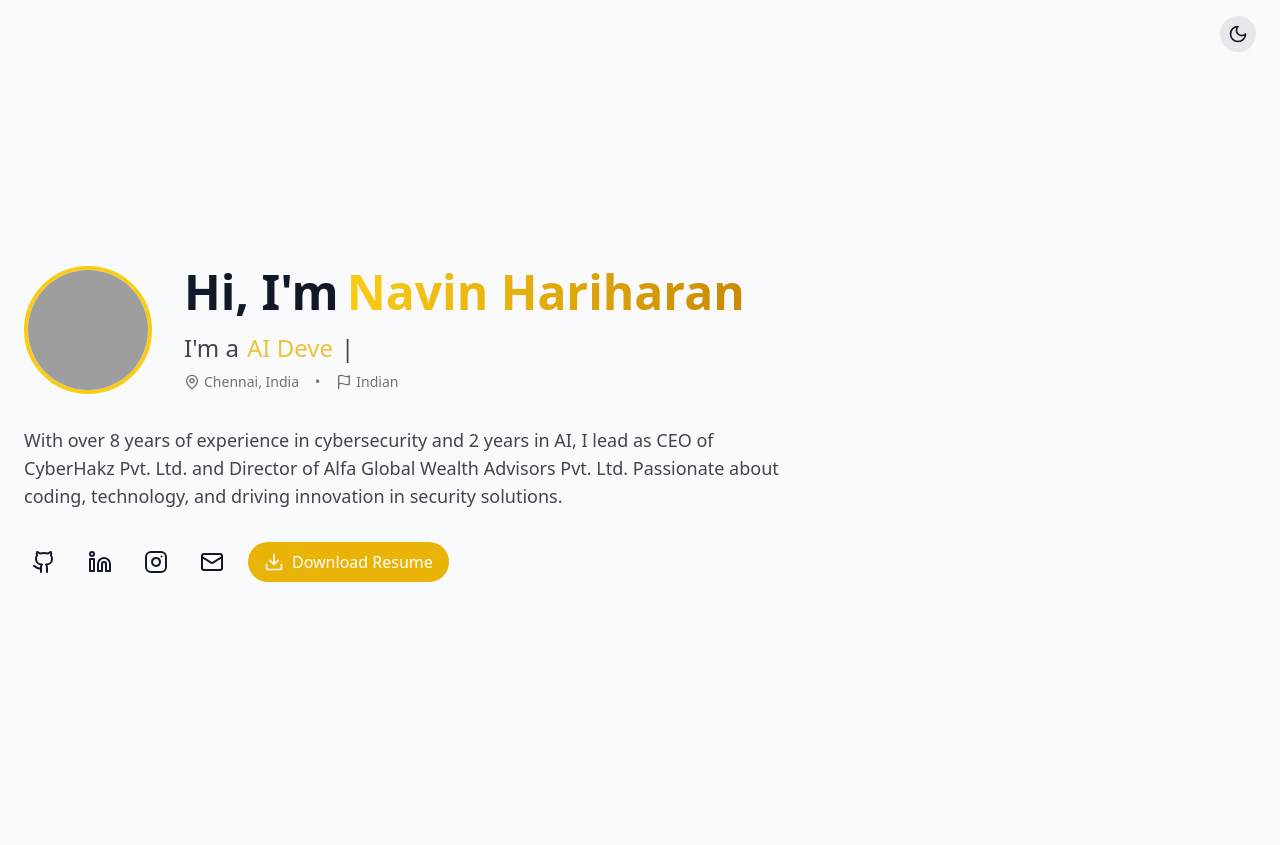
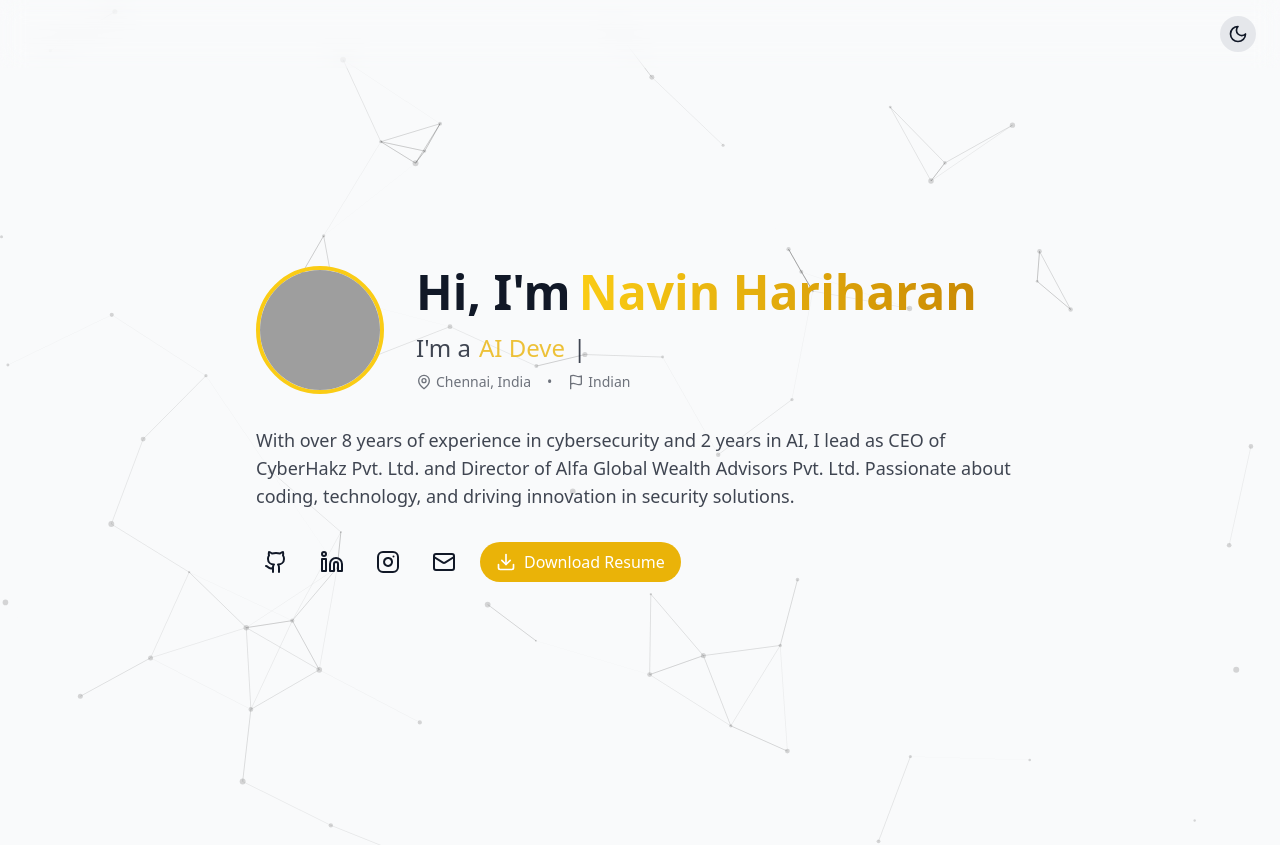
Before and after one commit to navin-hariharan/about-me, a React (Vite) app: page / in a window 1280 px wide. Shown: the top 845 px of the page. Built offline with nearby package versions, Linux system fonts and the light colour scheme; grey boxes are pictures that could not be loaded.

Commit message:
Add files via upload

```diff
--- a/package.json
+++ b/package.json
@@ -13,7 +13,11 @@
     "lucide-react": "^0.344.0",
     "react": "^18.3.1",
     "react-dom": "^18.3.1",
-    "typed.js": "^2.1.0"
+    "typed.js": "^2.1.0",
+    "tsparticles": "^2.12.0",
+    "tsparticles-slim": "^2.12.0",
+    "tsparticles-engine": "^2.12.0",
+    "react-tsparticles": "^2.12.2"
   },
   "devDependencies": {
     "@eslint/js": "^9.9.1",
--- a/src/App.tsx
+++ b/src/App.tsx
@@ -1,4 +1,4 @@
-import React from 'react';
+import React, { lazy, Suspense } from 'react';
 import {
   Moon,
   Sun,
@@ -18,20 +18,28 @@ import ExperienceCard from './components/ExperienceCard';
 import TypedText from './components/TypedText';
 import { projects, skills, certificates, experiences } from './data';
 
+// Lazy load ParticlesBackground for better initial load performance
+const ParticlesBackground = lazy(() => import('./components/ParticlesBackground'));
+
 export default function App() {
   const { isDark, toggleTheme } = useTheme();
 
   return (
     <div
-      className={`min-h-screen transition-colors duration-300 ${
+      className={`min-h-screen relative transition-colors duration-300 ${
         isDark ? 'bg-gray-900 text-white' : 'bg-gray-50 text-gray-900'
       }`}
     >
+      <Suspense fallback={null}>
+        <ParticlesBackground isDark={isDark} />
+      </Suspense>
+
+      <div className="relative z-10">
         <nav className="fixed w-full backdrop-blur-md bg-opacity-80 z-50 px-4 sm:px-6 py-4 flex justify-between items-center">
           <div className="w-8" />
           <button
             onClick={toggleTheme}
-          className={`p-2 rounded-full ${
+            className={`p-2 rounded-full transition-colors ${
               isDark
                 ? 'bg-gray-800 hover:bg-gray-700'
                 : 'bg-gray-200 hover:bg-gray-300'
@@ -44,13 +52,15 @@ export default function App() {
 
         <main className="container mx-auto px-4 sm:px-6 pt-16">
           <section className="min-h-[90vh] flex flex-col justify-center py-8 sm:py-16">
-          <div className="max-w-3xl animate-fade-in">
+            <div className="max-w-3xl mx-auto animate-fade-in">
               <div className="flex flex-col sm:flex-row items-center gap-6 sm:gap-8 mb-8">
                 <img
                   src="https://storage.rxresu.me/cm18ah1mk0h1umtv5564v0bh6/pictures/cm18ah1mk0h1umtv5564v0bh6.jpg"
                   alt="Navin Hariharan"
                   className="w-28 h-28 sm:w-32 sm:h-32 rounded-full object-cover border-4 border-yellow-400"
                   loading="lazy"
+                  width={128}
+                  height={128}
                 />
                 <div className="flex-1 text-center sm:text-left">
                   <h1 className="text-3xl sm:text-5xl font-bold mb-4 flex flex-col sm:flex-row items-center justify-center sm:justify-start">
@@ -91,48 +101,41 @@ export default function App() {
                 technology, and driving innovation in security solutions.
               </p>
               <div className="flex flex-wrap justify-center sm:justify-start gap-4 items-center">
+                {[
+                  {
+                    href: "https://github.com/navin-hariharan",
+                    icon: <Github size={24} />,
+                    label: "GitHub Profile"
+                  },
+                  {
+                    href: "https://www.linkedin.com/in/navin-hariharan/",
+                    icon: <Linkedin size={24} />,
+                    label: "LinkedIn Profile"
+                  },
+                  {
+                    href: "https://www.instagram.com/navin_hariharan/",
+                    icon: <Instagram size={24} />,
+                    label: "Instagram Profile"
+                  },
+                  {
+                    href: "mailto:navin@navin-hariharan.com",
+                    icon: <Mail size={24} />,
+                    label: "Email Contact"
+                  }
+                ].map((link, index) => (
                   <a
-                href="https://github.com/navin-hariharan"
+                    key={index}
+                    href={link.href}
                     target="_blank"
                     rel="noopener noreferrer"
-                className={`p-2 rounded-full ${
+                    className={`p-2 rounded-full transition-colors ${
                       isDark ? 'hover:bg-gray-800' : 'hover:bg-gray-200'
                     }`}
-                aria-label="GitHub Profile"
+                    aria-label={link.label}
                   >
-                <Github size={24} />
+                    {link.icon}
                   </a>
-              <a
-                href="https://www.linkedin.com/in/navin-hariharan/"
-                target="_blank"
-                rel="noopener noreferrer"
-                className={`p-2 rounded-full ${
-                  isDark ? 'hover:bg-gray-800' : 'hover:bg-gray-200'
-                }`}
-                aria-label="LinkedIn Profile"
-              >
-                <Linkedin size={24} />
-              </a>
-              <a
-                href="https://www.instagram.com/navin_hariharan/"
-                target="_blank"
-                rel="noopener noreferrer"
-                className={`p-2 rounded-full ${
-                  isDark ? 'hover:bg-gray-800' : 'hover:bg-gray-200'
-                }`}
-                aria-label="Instagram Profile"
-              >
-                <Instagram size={24} />
-              </a>
-              <a
-                href="mailto:navin@navin-hariharan.com"
-                className={`p-2 rounded-full ${
-                  isDark ? 'hover:bg-gray-800' : 'hover:bg-gray-200'
-                }`}
-                aria-label="Email Contact"
-              >
-                <Mail size={24} />
-              </a>
+                ))}
                 <a
                   href="/resume.pdf"
                   target="_blank"
@@ -146,8 +149,10 @@ export default function App() {
             </div>
           </section>
 
-        <section className="py-12 sm:py-20">
-          <h2 className="text-3xl sm:text-4xl font-bold mb-8 sm:mb-12 text-center sm:text-left">Experience</h2>
+          {[
+            {
+              title: "Experience",
+              content: (
                 <div className="space-y-6">
                   {experiences.map((experience, index) => (
                     <ExperienceCard
@@ -157,19 +162,21 @@ export default function App() {
                     />
                   ))}
                 </div>
-        </section>
-
-        <section className="py-12 sm:py-20">
-          <h2 className="text-3xl sm:text-4xl font-bold mb-8 sm:mb-12 text-center sm:text-left">Featured Projects</h2>
+              )
+            },
+            {
+              title: "Featured Projects",
+              content: (
                 <div className="grid grid-cols-1 lg:grid-cols-2 gap-6 sm:gap-8">
                   {projects.map((project, index) => (
                     <ProjectCard key={index} project={project} isDark={isDark} />
                   ))}
                 </div>
-        </section>
-
-        <section className="py-12 sm:py-20">
-          <h2 className="text-3xl sm:text-4xl font-bold mb-8 sm:mb-12 text-center sm:text-left">Certifications</h2>
+              )
+            },
+            {
+              title: "Certifications",
+              content: (
                 <div className="grid grid-cols-1 md:grid-cols-2 lg:grid-cols-3 gap-6 sm:gap-8">
                   {certificates.map((certificate, index) => (
                     <CertificateCard
@@ -179,16 +186,26 @@ export default function App() {
                     />
                   ))}
                 </div>
-        </section>
-
-        <section className="py-12 sm:py-20">
-          <h2 className="text-3xl sm:text-4xl font-bold mb-8 sm:mb-12 text-center sm:text-left">Skills & Technologies</h2>
+              )
+            },
+            {
+              title: "Skills & Technologies",
+              content: (
                 <div className="grid grid-cols-1 sm:grid-cols-2 lg:grid-cols-4 gap-4 sm:gap-6">
                   {skills.map((skill, index) => (
                     <SkillCard key={index} skill={skill} isDark={isDark} />
                   ))}
                 </div>
+              )
+            }
+          ].map((section, index) => (
+            <section key={index} className="py-12 sm:py-20">
+              <h2 className="text-3xl sm:text-4xl font-bold mb-8 sm:mb-12 text-center sm:text-left">
+                {section.title}
+              </h2>
+              {section.content}
             </section>
+          ))}
         </main>
 
         <footer
@@ -203,5 +220,6 @@ export default function App() {
           </div>
         </footer>
       </div>
+    </div>
   );
 }
--- /dev/null
+++ b/src/components/ParticlesBackground.tsx
@@ -0,0 +1,91 @@
+import { useCallback, useMemo } from "react";
+import type { Engine } from "tsparticles-engine";
+import Particles from "react-tsparticles";
+import { loadSlim } from "tsparticles-slim";
+
+interface Props {
+  isDark: boolean;
+}
+
+export default function ParticlesBackground({ isDark }: Props) {
+  const particlesInit = useCallback(async (engine: Engine) => {
+    await loadSlim(engine);
+  }, []);
+
+  const options = useMemo(() => ({
+    fullScreen: {
+      enable: false,
+      zIndex: 0
+    },
+    fpsLimit: 60,
+    interactivity: {
+      events: {
+        onClick: {
+          enable: true,
+          mode: "push",
+        },
+        onHover: {
+          enable: true,
+          mode: "repulse",
+        },
+        resize: true,
+      },
+      modes: {
+        push: {
+          quantity: 3,
+        },
+        repulse: {
+          distance: 150,
+          duration: 0.3,
+        },
+      },
+    },
+    particles: {
+      color: {
+        value: isDark ? "#ffffff" : "#000000",
+      },
+      links: {
+        color: isDark ? "#ffffff" : "#000000",
+        distance: 125,
+        enable: true,
+        opacity: 0.15,
+        width: 1,
+      },
+      move: {
+        enable: true,
+        outModes: {
+          default: "bounce",
+        },
+        random: false,
+        speed: 1.5,
+        straight: false,
+      },
+      number: {
+        density: {
+          enable: true,
+          area: 1000,
+        },
+        value: window?.innerWidth < 768 ? 40 : 60,
+      },
+      opacity: {
+        value: 0.15,
+      },
+      shape: {
+        type: "circle",
+      },
+      size: {
+        value: { min: 1, max: 3 },
+      },
+    },
+    detectRetina: true,
+  }), [isDark]);
+
+  return (
+    <Particles
+      id="tsparticles"
+      init={particlesInit}
+      options={options}
+      className="absolute inset-0 w-full h-full"
+    />
+  );
+}
```
Also changed, not shown: 1 other file (tests, documents, lock files or other folders). Lines whose indentation alone changed are shown as unchanged.
